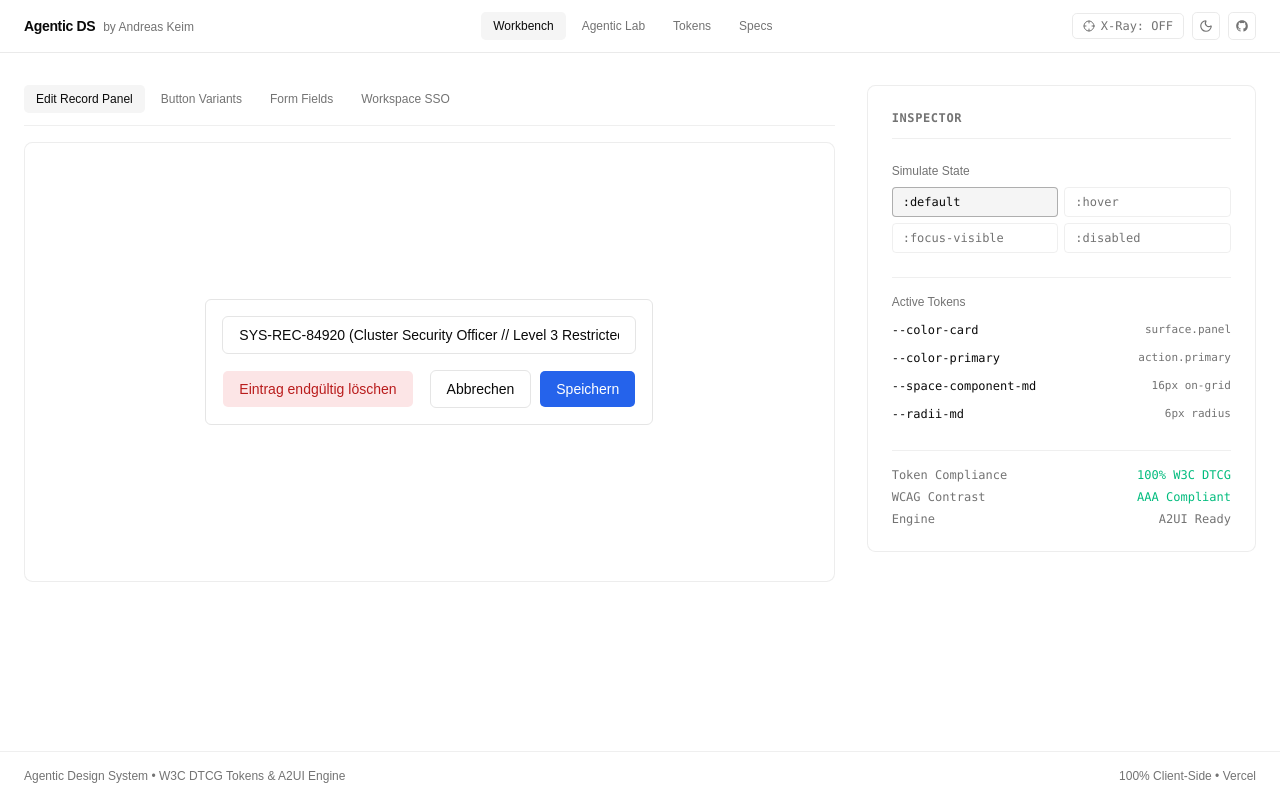
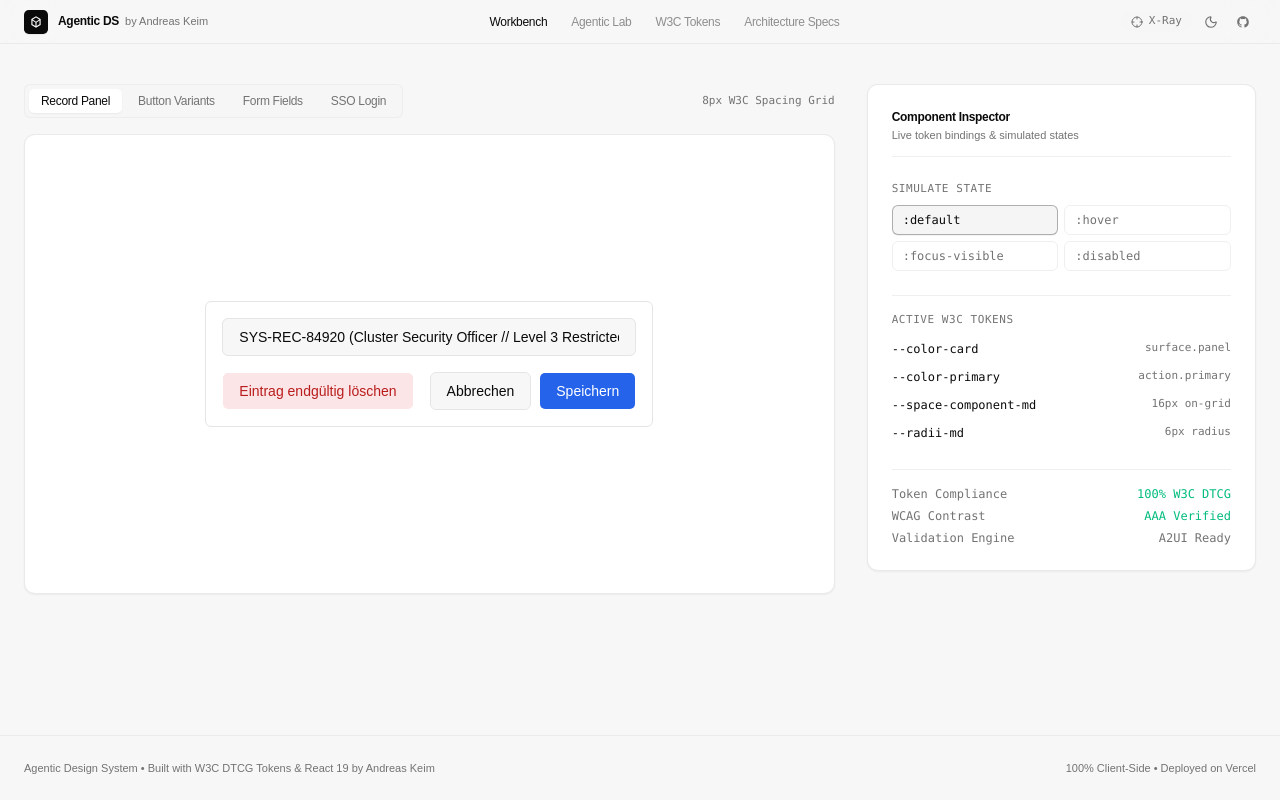
Before and after one commit to andreas-keim/agentic-design-system-playground, a React (Vite) app: page / in a window 1280 px wide. Built offline with nearby package versions, Linux system fonts and the light colour scheme.

Commit message:
feat(ui): implement Apple-inspired navigation bar, brand mark and distinct background separation

```diff
--- a/src/index.css
+++ b/src/index.css
@@ -50,7 +50,7 @@
 }
 
 :root {
-    --background: oklch(1 0 0);
+    --background: oklch(0.975 0 0);
     --foreground: oklch(0.145 0 0);
     --card: oklch(1 0 0);
     --card-foreground: oklch(0.145 0 0);
@@ -85,9 +85,9 @@
 }
 
 .dark {
-    --background: oklch(0.145 0 0);
+    --background: oklch(0.115 0 0);
     --foreground: oklch(0.985 0 0);
-    --card: oklch(0.205 0 0);
+    --card: oklch(0.175 0 0);
     --card-foreground: oklch(0.985 0 0);
     --popover: oklch(0.205 0 0);
     --popover-foreground: oklch(0.985 0 0);
--- a/src/showcase/AppShell.tsx
+++ b/src/showcase/AppShell.tsx
@@ -1,12 +1,4 @@
-import {
-  Layers,
-  Cpu,
-  Braces,
-  FileCode,
-  Sun,
-  Moon,
-  Crosshair,
-} from "lucide-react"
+import { Sun, Moon, Crosshair } from "lucide-react"
 
 import { useShowcase, type ShowcaseTab } from "./ShowcaseContext"
 import { WorkbenchView } from "./WorkbenchView"
@@ -17,80 +9,93 @@ import { SpecsView } from "./SpecsView"
 export function AppShell() {
   const { activeTab, setActiveTab, theme, toggleTheme, xrayMode, toggleXray } = useShowcase()
 
-  const tabs: { id: ShowcaseTab; label: string; icon: typeof Layers }[] = [
-    { id: "workbench", label: "Workbench", icon: Layers },
-    { id: "agentic-lab", label: "Agentic Lab", icon: Cpu },
-    { id: "tokens", label: "Tokens", icon: Braces },
-    { id: "specs", label: "Specs", icon: FileCode },
+  const navItems: { id: ShowcaseTab; label: string }[] = [
+    { id: "workbench", label: "Workbench" },
+    { id: "agentic-lab", label: "Agentic Lab" },
+    { id: "tokens", label: "W3C Tokens" },
+    { id: "specs", label: "Architecture Specs" },
   ]
 
   return (
-    <div className="min-h-screen bg-background text-foreground flex flex-col font-sans transition-colors duration-150">
-      {/* Calm, Minimal Header */}
-      <header className="border-b border-border/80 bg-background/95 sticky top-0 z-50 backdrop-blur-xs">
-        <div className="mx-auto flex max-w-7xl items-center justify-between px-6 py-3">
-          {/* Logo: Understated & Clean */}
-          <div className="flex items-baseline gap-2">
-            <span className="font-semibold text-sm tracking-tight text-foreground">
-              Agentic DS
-            </span>
-            <span className="text-xs text-muted-foreground font-normal">
-              by Andreas Keim
-            </span>
+    <div className="min-h-screen bg-background text-foreground flex flex-col font-sans antialiased selection:bg-foreground selection:text-background">
+      {/* Apple-Style Navigation Bar: 44px (h-11), Translucent, Perfectly Balanced */}
+      <header className="sticky top-0 z-50 h-11 w-full border-b border-border/70 bg-background/80 backdrop-blur-xl backdrop-saturate-150 transition-colors">
+        <div className="mx-auto flex h-full max-w-7xl items-center justify-between px-6">
+          {/* Left: Distinct Brand Mark & Identity */}
+          <div className="flex items-center gap-2.5">
+            {/* Custom Geometric Token Icon */}
+            <div className="flex h-6 w-6 items-center justify-center rounded-md bg-foreground text-background transition-transform hover:scale-105 shadow-2xs">
+              <svg
+                className="h-3.5 w-3.5 fill-current"
+                viewBox="0 0 24 24"
+              >
+                {/* Isometric Token Node / Faceted Cube */}
+                <path d="M12 2L4 7v10l8 5 8-5V7l-8-5zm0 2.4l5.6 3.5L12 11.4 6.4 7.9 12 4.4zM6 9.6l5 3.1v6.2l-5-3.1V9.6zm12 0v6.2l-5 3.1v-6.2l5-3.1z" />
+              </svg>
+            </div>
+
+            <div className="flex items-baseline gap-1.5">
+              <span className="font-semibold text-xs tracking-tight text-foreground">
+                Agentic DS
+              </span>
+              <span className="hidden md:inline text-[11px] text-muted-foreground font-normal">
+                by Andreas Keim
+              </span>
+            </div>
           </div>
 
-          {/* Navigation Tabs */}
-          <nav className="hidden sm:flex items-center gap-1">
-            {tabs.map((tab) => {
-              const isActive = activeTab === tab.id
+          {/* Center: Apple-style Text Navigation */}
+          <nav className="hidden sm:flex items-center gap-6">
+            {navItems.map((item) => {
+              const isActive = activeTab === item.id
               return (
                 <button
-                  key={tab.id}
-                  onClick={() => setActiveTab(tab.id)}
-                  className={`rounded-md px-3 py-1.5 text-xs transition-colors ${
+                  key={item.id}
+                  onClick={() => setActiveTab(item.id)}
+                  className={`text-[12px] tracking-tight transition-colors ${
                     isActive
-                      ? "bg-muted text-foreground font-medium"
-                      : "text-muted-foreground hover:text-foreground hover:bg-muted/40"
+                      ? "text-foreground font-medium"
+                      : "text-muted-foreground/80 hover:text-foreground"
                   }`}
                 >
-                  {tab.label}
+                  {item.label}
                 </button>
               )
             })}
           </nav>
 
           {/* Right Controls: X-Ray, Theme, GitHub */}
-          <div className="flex items-center gap-2">
+          <div className="flex items-center gap-1.5">
             {/* Token X-Ray Toggle */}
             <button
               onClick={toggleXray}
-              className={`flex items-center gap-1.5 rounded-md border px-2.5 py-1 text-xs font-mono transition-all ${
+              className={`flex items-center gap-1.5 rounded-full px-2.5 py-0.5 text-[11px] font-mono transition-all ${
                 xrayMode
-                  ? "border-blue-500/60 bg-blue-500/10 text-blue-500 font-medium"
-                  : "border-border/80 text-muted-foreground hover:text-foreground hover:bg-muted/30"
+                  ? "bg-blue-600 text-white font-medium shadow-xs"
+                  : "bg-muted/60 text-muted-foreground hover:text-foreground hover:bg-muted"
               }`}
-              title="Token X-Ray"
+              title="Toggle Token X-Ray"
             >
               <Crosshair className="h-3 w-3" />
-              <span>X-Ray: {xrayMode ? "ON" : "OFF"}</span>
+              <span>X-Ray</span>
             </button>
 
-            {/* Theme Toggle */}
+            {/* Theme Switcher */}
             <button
               onClick={toggleTheme}
-              className="rounded-md border border-border/80 p-1.5 text-muted-foreground hover:text-foreground hover:bg-muted/30 transition-colors"
+              className="rounded-full p-1.5 text-muted-foreground hover:text-foreground hover:bg-muted/60 transition-colors"
               title={`Switch to ${theme === "dark" ? "Light" : "Dark"} Mode`}
               aria-label="Toggle theme"
             >
               {theme === "dark" ? <Sun className="h-3.5 w-3.5" /> : <Moon className="h-3.5 w-3.5" />}
             </button>
 
-            {/* GitHub Link */}
+            {/* GitHub */}
             <a
               href="https://github.com/andreas-keim/agentic-design-system-playground"
               target="_blank"
               rel="noopener noreferrer"
-              className="rounded-md border border-border/80 p-1.5 text-muted-foreground hover:text-foreground hover:bg-muted/30 transition-colors"
+              className="rounded-full p-1.5 text-muted-foreground hover:text-foreground hover:bg-muted/60 transition-colors"
               title="GitHub Repository"
             >
               <svg className="h-3.5 w-3.5 fill-current" viewBox="0 0 24 24">
@@ -100,23 +105,23 @@ export function AppShell() {
           </div>
         </div>
 
-        {/* Mobile Nav */}
-        <div className="flex sm:hidden border-t border-border/80 px-4 py-1.5 gap-1 bg-muted/10">
-          {tabs.map((tab) => (
+        {/* Mobile Navigation */}
+        <div className="flex sm:hidden border-t border-border/70 px-4 py-1.5 gap-3 bg-background/95 overflow-x-auto">
+          {navItems.map((item) => (
             <button
-              key={tab.id}
-              onClick={() => setActiveTab(tab.id)}
-              className={`rounded px-2.5 py-1 text-xs transition-colors ${
-                activeTab === tab.id ? "bg-muted text-foreground font-medium" : "text-muted-foreground"
+              key={item.id}
+              onClick={() => setActiveTab(item.id)}
+              className={`shrink-0 text-[11px] tracking-tight ${
+                activeTab === item.id ? "text-foreground font-medium" : "text-muted-foreground"
               }`}
             >
-              {tab.label}
+              {item.label}
             </button>
           ))}
         </div>
       </header>
 
-      {/* Main Content Area */}
+      {/* Main Content Viewport */}
       <main className="flex-1">
         {activeTab === "workbench" && <WorkbenchView />}
         {activeTab === "agentic-lab" && <AgenticLabView />}
@@ -124,11 +129,11 @@ export function AppShell() {
         {activeTab === "specs" && <SpecsView />}
       </main>
 
-      {/* Quiet, Minimal Footer */}
-      <footer className="border-t border-border/60 py-4 px-6 text-xs text-muted-foreground">
+      {/* Minimal Apple-Style Footer */}
+      <footer className="border-t border-border/60 py-6 px-6 text-[11px] text-muted-foreground">
         <div className="mx-auto max-w-7xl flex flex-col sm:flex-row items-center justify-between gap-2">
-          <span>Agentic Design System • W3C DTCG Tokens & A2UI Engine</span>
-          <span>100% Client-Side • Vercel</span>
+          <span>Agentic Design System • Built with W3C DTCG Tokens & React 19 by Andreas Keim</span>
+          <span>100% Client-Side • Deployed on Vercel</span>
         </div>
       </footer>
     </div>
--- a/src/showcase/WorkbenchView.tsx
+++ b/src/showcase/WorkbenchView.tsx
@@ -28,26 +28,27 @@ export function WorkbenchView() {
   }
 
   return (
-    <div className="mx-auto max-w-7xl px-6 py-8">
-      {/* 2-Column Clean Workspace */}
+    <div className="mx-auto max-w-7xl px-6 py-10">
+      {/* 2-Column Clean Workspace with Apple-Level Polish */}
       <div className="grid grid-cols-1 lg:grid-cols-12 gap-8 items-start">
         {/* Left: The Component Stage (Canvas) */}
         <div className="lg:col-span-8 flex flex-col gap-4">
-          {/* Subtle Component Switcher */}
-          <div className="flex items-center gap-1 border-b border-border/60 pb-3">
+          {/* Apple-Style Segmented Component Selector */}
+          <div className="flex items-center justify-between">
+            <div className="inline-flex p-1 bg-muted/70 rounded-lg gap-1 border border-border/50">
               {[
-              { id: "edit-panel", label: "Edit Record Panel" },
+                { id: "edit-panel", label: "Record Panel" },
                 { id: "button", label: "Button Variants" },
                 { id: "form-field", label: "Form Fields" },
-              { id: "login-page", label: "Workspace SSO" },
+                { id: "login-page", label: "SSO Login" },
               ].map((item) => (
                 <button
                   key={item.id}
                   onClick={() => setActiveComponent(item.id as ActiveComponent)}
-                className={`rounded-md px-3 py-1.5 text-xs transition-colors ${
+                  className={`rounded-md px-3 py-1 text-xs tracking-tight transition-all ${
                     activeComponent === item.id
-                    ? "bg-muted text-foreground font-medium"
-                    : "text-muted-foreground hover:text-foreground hover:bg-muted/40"
+                      ? "bg-card text-foreground font-medium shadow-xs"
+                      : "text-muted-foreground hover:text-foreground"
                   }`}
                 >
                   {item.label}
@@ -55,24 +56,29 @@ export function WorkbenchView() {
               ))}
             </div>
 
-          {/* The Stage / Canvas: Isolated, High Breathing Room */}
+            <span className="hidden sm:inline font-mono text-[11px] text-muted-foreground">
+              8px W3C Spacing Grid
+            </span>
+          </div>
+
+          {/* The Stage / Canvas: Distinct Card Surface with Depth */}
           <div
-            className={`relative min-h-[440px] rounded-xl border border-border/70 bg-card p-12 flex items-center justify-center transition-colors ${
+            className={`relative min-h-[460px] rounded-2xl border border-border/80 bg-card p-12 flex items-center justify-center shadow-xs transition-all ${
               xrayMode ? "ring-1 ring-blue-500/40" : ""
             }`}
           >
             {/* Subtle Saved Toast */}
             {recordSavedNotice && (
-              <div className="absolute top-4 right-4 z-20 flex items-center gap-1.5 rounded bg-muted border border-border px-2.5 py-1 text-xs text-foreground font-mono">
+              <div className="absolute top-4 right-4 z-20 flex items-center gap-1.5 rounded-full bg-muted border border-border/80 px-3 py-1 text-xs text-foreground font-mono shadow-xs">
                 <CheckCircle2 className="h-3 w-3 text-emerald-500" />
                 {recordSavedNotice}
               </div>
             )}
 
-            {/* X-Ray Floating Legend (Only when active) */}
+            {/* X-Ray Indicator Pill */}
             {xrayMode && (
-              <div className="absolute top-4 left-4 z-20 font-mono text-[11px] text-blue-500 bg-blue-500/5 border border-blue-500/20 rounded px-2 py-0.5">
-                X-Ray Active
+              <div className="absolute top-4 left-4 z-20 font-mono text-[10px] text-blue-500 bg-blue-500/10 border border-blue-500/20 rounded-full px-2.5 py-0.5 font-medium">
+                Token X-Ray Active
               </div>
             )}
 
@@ -80,7 +86,7 @@ export function WorkbenchView() {
             {activeComponent === "edit-panel" && (
               <div className="w-full max-w-md">
                 {systemRecord === null ? (
-                  <div className="rounded-lg border border-dashed border-border/80 p-8 text-center">
+                  <div className="rounded-xl border border-dashed border-border/80 p-8 text-center">
                     <p className="text-xs text-muted-foreground mb-3">Record removed.</p>
                     <Button
                       variant="outline"
@@ -94,7 +100,7 @@ export function WorkbenchView() {
                 ) : (
                   <div className="relative">
                     {xrayMode && (
-                      <span className="absolute -top-3.5 right-2 z-30 rounded bg-blue-600/90 text-white font-mono text-[9px] px-1.5 py-0.5 pointer-events-none">
+                      <span className="absolute -top-3.5 right-2 z-30 rounded bg-blue-600 text-white font-mono text-[9px] px-1.5 py-0.5 shadow-xs pointer-events-none">
                         --color-card • --space-component-md
                       </span>
                     )}
@@ -116,7 +122,7 @@ export function WorkbenchView() {
                 <div className="flex flex-wrap gap-3 justify-center items-center">
                   <div className="relative">
                     {xrayMode && (
-                      <span className="absolute -top-3.5 left-1/2 -translate-x-1/2 z-30 rounded bg-blue-600/90 text-white font-mono text-[9px] px-1.5 py-0.5 whitespace-nowrap pointer-events-none">
+                      <span className="absolute -top-3.5 left-1/2 -translate-x-1/2 z-30 rounded bg-blue-600 text-white font-mono text-[9px] px-1.5 py-0.5 whitespace-nowrap shadow-xs pointer-events-none">
                         --color-background-primary-default
                       </span>
                     )}
@@ -184,17 +190,22 @@ export function WorkbenchView() {
         </div>
 
         {/* Right: The Quiet Inspector Panel */}
-        <div className="lg:col-span-4 rounded-xl border border-border/70 bg-card p-6 flex flex-col gap-6">
+        <div className="lg:col-span-4 rounded-2xl border border-border/80 bg-card p-6 flex flex-col gap-6 shadow-xs">
           {/* Header */}
           <div className="border-b border-border/60 pb-3">
-            <h3 className="text-xs font-semibold uppercase tracking-wider text-muted-foreground font-mono">
-              Inspector
+            <h3 className="text-xs font-semibold tracking-tight text-foreground">
+              Component Inspector
             </h3>
+            <p className="text-[11px] text-muted-foreground mt-0.5">
+              Live token bindings & simulated states
+            </p>
           </div>
 
           {/* Simulated States */}
           <div>
-            <span className="text-xs text-muted-foreground block mb-2">Simulate State</span>
+            <span className="text-[11px] font-mono text-muted-foreground block mb-2 uppercase tracking-wider">
+              Simulate State
+            </span>
             <div className="grid grid-cols-2 gap-1.5 font-mono text-xs">
               {[
                 { id: "default", label: ":default" },
@@ -205,10 +216,10 @@ export function WorkbenchView() {
                 <button
                   key={s.id}
                   onClick={() => setPinnedState(s.id as PinnedState)}
-                  className={`rounded border px-2.5 py-1.5 text-left transition-colors ${
+                  className={`rounded-lg border px-2.5 py-1.5 text-left transition-all ${
                     pinnedState === s.id
-                      ? "border-foreground/30 bg-muted text-foreground font-medium"
-                      : "border-border/60 text-muted-foreground hover:text-foreground hover:bg-muted/30"
+                      ? "border-foreground/30 bg-muted text-foreground font-medium shadow-2xs"
+                      : "border-border/60 text-muted-foreground hover:text-foreground hover:bg-muted/40"
                   }`}
                 >
                   {s.label}
@@ -219,7 +230,9 @@ export function WorkbenchView() {
 
           {/* Tokens */}
           <div className="border-t border-border/60 pt-4">
-            <span className="text-xs text-muted-foreground block mb-2">Active Tokens</span>
+            <span className="text-[11px] font-mono text-muted-foreground block mb-2 uppercase tracking-wider">
+              Active W3C Tokens
+            </span>
             <div className="space-y-1 font-mono text-xs">
               <div className="flex items-center justify-between py-1 text-muted-foreground">
                 <span className="text-foreground">--color-card</span>
@@ -244,14 +257,14 @@ export function WorkbenchView() {
           <div className="border-t border-border/60 pt-4 font-mono text-xs text-muted-foreground space-y-1.5">
             <div className="flex items-center justify-between">
               <span>Token Compliance</span>
-              <span className="text-emerald-500">100% W3C DTCG</span>
+              <span className="text-emerald-500 font-medium">100% W3C DTCG</span>
             </div>
             <div className="flex items-center justify-between">
               <span>WCAG Contrast</span>
-              <span className="text-emerald-500">AAA Compliant</span>
+              <span className="text-emerald-500 font-medium">AAA Verified</span>
             </div>
             <div className="flex items-center justify-between">
-              <span>Engine</span>
+              <span>Validation Engine</span>
               <span>A2UI Ready</span>
             </div>
           </div>
```
Lines whose indentation alone changed are shown as unchanged.
